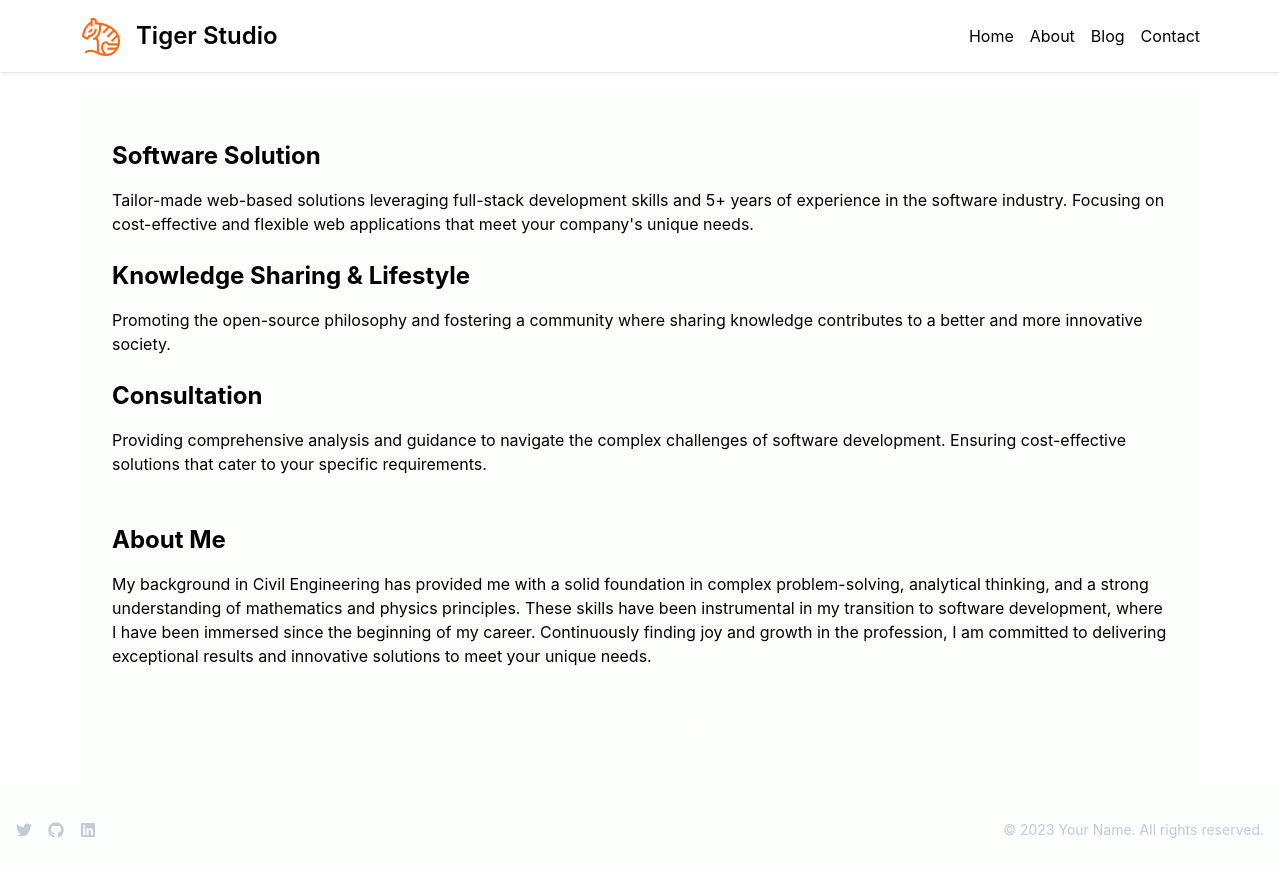
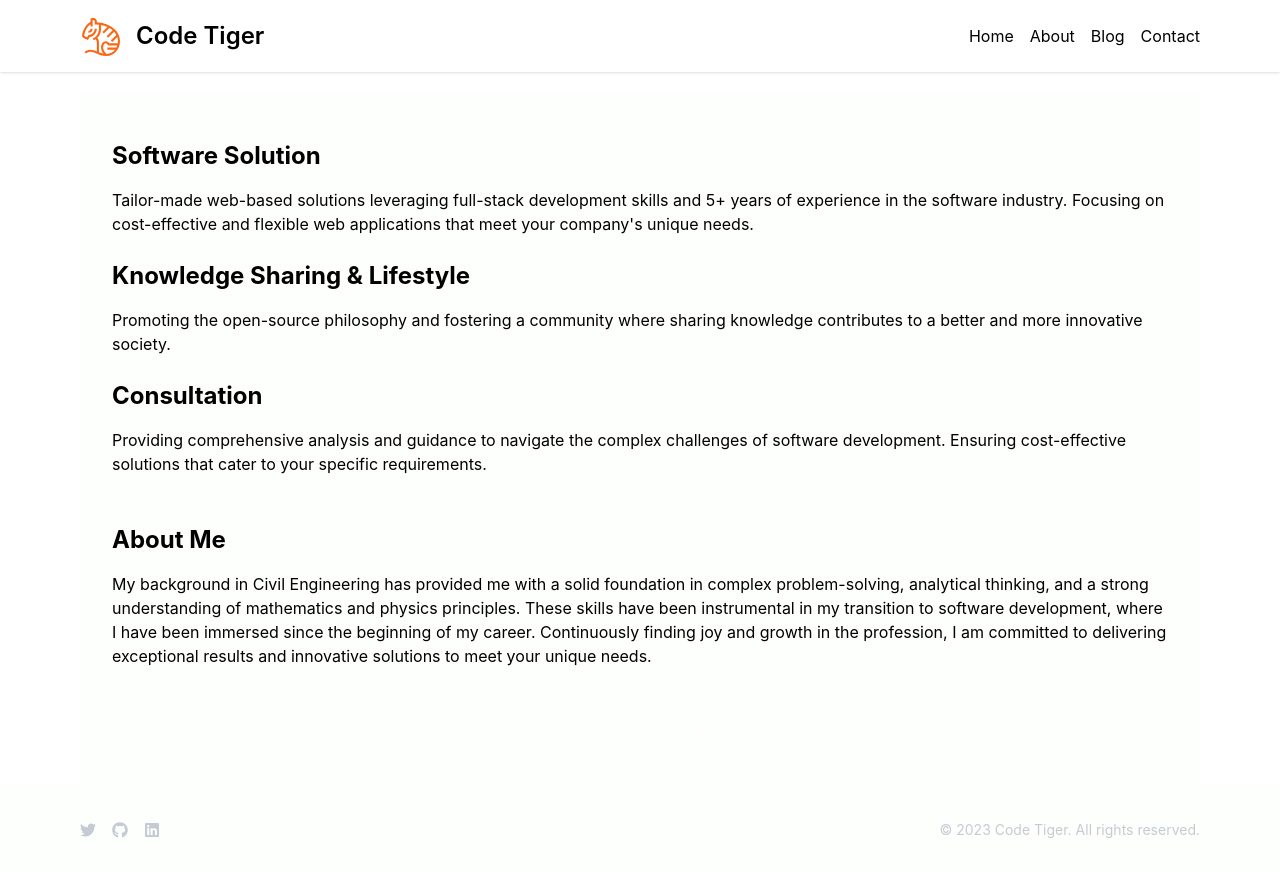
Before and after one commit to devfast-studio/devfast-studio.github.io, a Next.js app: page /about in a window 1280 px wide. Built offline with nearby package versions, Linux system fonts and the light colour scheme.

Commit message:
feat: refactor global container style

```diff
--- a/src/components/footer.tsx
+++ b/src/components/footer.tsx
@@ -5,14 +5,14 @@ import SocialIcon from 'components/socialIcon';
 export default function Footer() {
   return (
     <footer className="bg-primary py-8">
-      <div className="container mx-auto px-4 flex flex-col md:flex-row justify-between items-center">
+      <div className="container flex flex-col md:flex-row justify-between items-center">
         <div className="flex space-x-4 text-gray">
           <SocialIcon link="https://twitter.com" Icon={FaTwitter} />
           <SocialIcon link="https://github.com" Icon={FaGithub} />
           <SocialIcon link="https://linkedin.com" Icon={FaLinkedin} />
         </div>
         <div className="text-sm text-gray">
-          &copy; {new Date().getFullYear()} Your Name. All rights reserved.
+          &copy; {new Date().getFullYear()} Code Tiger. All rights reserved.
         </div>
       </div>
     </footer>
--- a/src/components/layout.tsx
+++ b/src/components/layout.tsx
@@ -41,7 +41,7 @@ export default function Layout({
         <meta property="og:description" content={description} />
       </Head>
       <Navbar />
-      <main className="px-5 md:px-20 mt-5 max-w-[1440px] mx-auto">{children}</main>
+      <main className="container mt-5">{children}</main>
       <Footer />
     </>
   );
--- a/src/components/navbar.tsx
+++ b/src/components/navbar.tsx
@@ -20,12 +20,12 @@ export default function Navbar() {
 
   return (
     <nav className="bg-white shadow">
-      <div className="px-5 md:px-20 max-w-[1440px] mx-auto">
+      <div className="container">
         <div className="flex items-center justify-between py-4 z-10">
           <Link href="/" passHref>
             <span className="flex items-center text-2xl font-semibold cursor-pointer">
               <TigerIcon />
-              <p className="ml-4">Tiger Studio</p>
+              <p className="ml-4">Code Tiger</p>
             </span>
           </Link>
 
--- a/src/styles/globals.css
+++ b/src/styles/globals.css
@@ -18,3 +18,9 @@ a {
 * {
   box-sizing: border-box;
 }
+
+@layer components {
+  .container {
+    @apply px-5 md:px-20 max-w-[1440px] mx-auto;
+  }
+}
```
